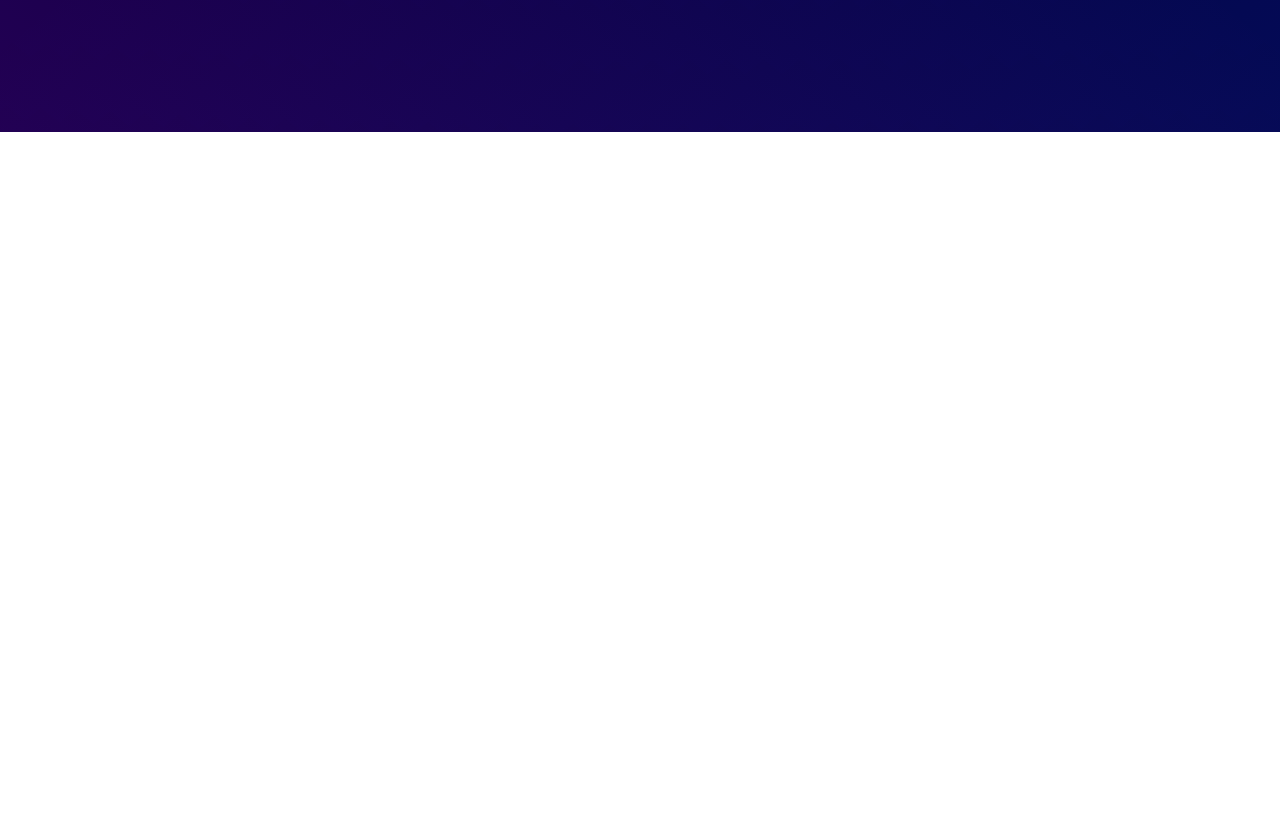
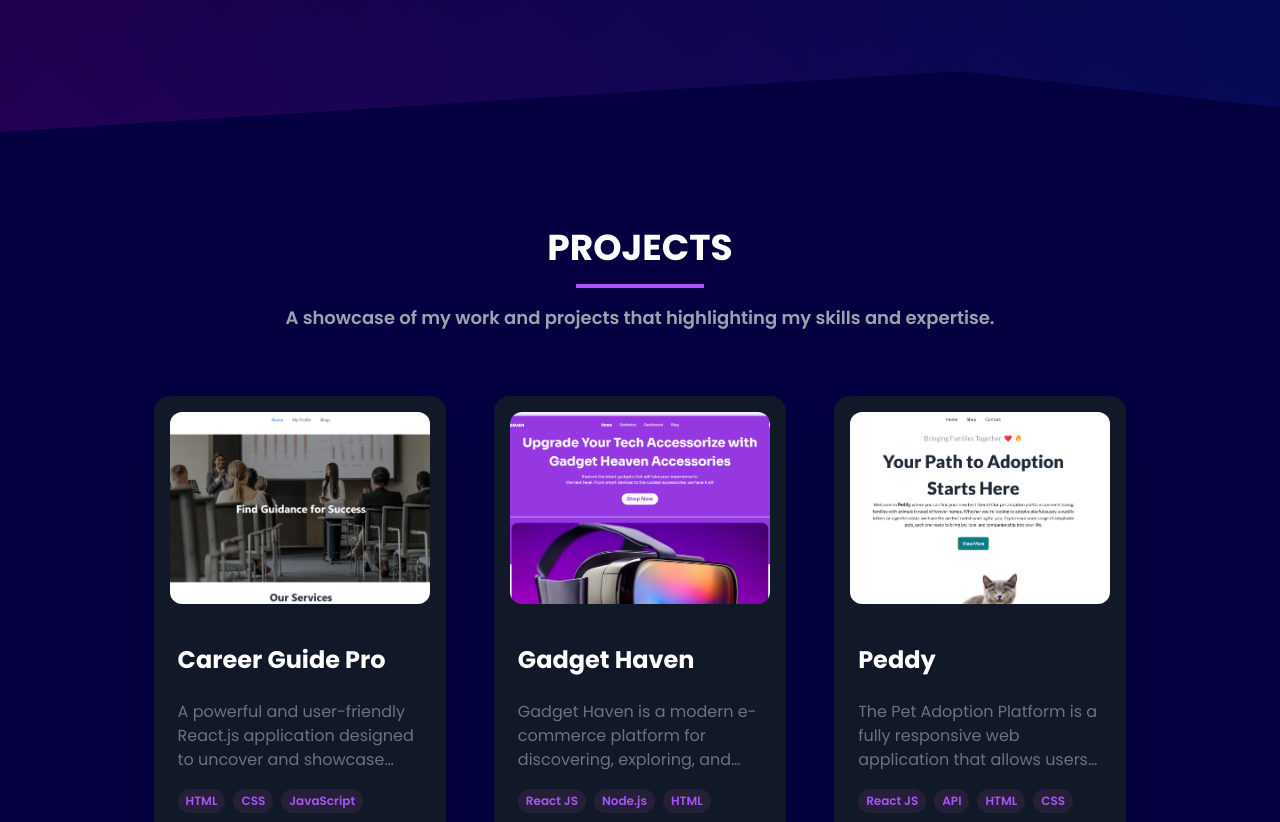
Before and after one commit to redoy-kumar/my-portfolio, a React (Vite) app: page / in a window 1280 px wide. Shown: the part 1960-2782 px from the top of the page. Before the commit the page ends 2092 px from the top, so only its background shows below. Built offline with nearby package versions, Linux system fonts and the light colour scheme.

Commit message:
project section done

```diff
--- a/src/components/Project/Project.jsx
+++ b/src/components/Project/Project.jsx
@@ -1,10 +1,87 @@
-import React from 'react';
+import React, { useState } from 'react';
+import { projects } from '../../constants';
 
 const Project = () => {
+    const [selectedProject, setSelectedProject] = useState(null);
+    const handleOpenModal = (project) => {
+        setSelectedProject(project);
+    };
+
+    const handleCloseModal = () => {
+        setSelectedProject(null);
+    }
+
     return (
-        <div>
+        <section id='projects' className='py-24 pb-24 px-[12vw] md:px-[7vw] lg:px-[12vw] font-sans relative'>
+            {/* Section Title */}
+            <div className='text-center mb-16 '>
+                <h2 className='text-4xl font-bold text-white'>PROJECTS</h2>
+                <div className='w-32 h-1 bg-purple-500 mx-auto mt-4'></div>
+                <p className='text-gray-400 mt-4 text-lg font-semibold'>A showcase of my work and projects that highlighting my skills and expertise.</p>
+            </div>
 
-        </div>
+
+            {/* Project List */}
+            <div className='grid gap-12 grid-cols-1 md:grid-cols-2 lg:grid-cols-3'>
+                {projects.map((project) => (
+                    <div key={project.id} onClick={() => handleOpenModal(project)} className='border-white bg-gray-900 backdrop-blur-md rounded-2xl shadow-2xl overflow-hidden cursor-pointer hover:shadow-purple-500/50 hover:-translate-y-2 transition-transform duration-300'>
+                        <div className='p-4'>
+                            <img src={project.image} alt={project.title} className='w-full h-48 object-cover rounded-xl' />
+                        </div>
+                        <div className='p-6'>
+                            <h3 className='text-2xl font-bold text-white mb-2'>{project.title}</h3>
+                            <p className='text-gray-500 mb-4 pt-4 line-clamp-3'>{project.description}</p>
+                            <div className='mb-4 '>
+                                {project.tags.map((tag, index) => (
+                                    <span key={index} className='inline-block bg-[#251f38] text-xs font-semibold text-purple-500 rounded-full px-2 py-1 mr-2 mb-2'>
+                                        {tag}
+                                    </span>
+                                ))}
+                            </div>
+                        </div>
+                    </div>
+                ))}
+            </div>
+
+            {/* Open selected project modal */}
+            {selectedProject && (
+                <div className='fixed inset-0 bg-black p-4 bg-opacity-90 flex items-center justify-center z-50'>
+                    <div className='bg-gray-900 rounded-xl p-8 shadow-2xl lg:w-[96%] w-[90%] max-w-2xl overflow-hidden relative'>
+                        <div className='flex justify-end'>
+                            <button onClick={handleCloseModal} className='text-white text-3xl font-bold hover:text-purple-500'>&times;</button>
+                        </div>
+                        <div className='flex flex-col'>
+                            <div className='w-full flex justify-center bg-gray-900 px-4 py-2'>
+                                <img src={selectedProject.image} alt={selectedProject.title} className='lg:w-full w-[96%] shadow-2xl object-contain rounded-xl' />
+                            </div>
+                            <div className='lg:p-4 p-2'>
+                                <h3 className='lg:text-2xl mb-2 text-md font-bold text-white'>{selectedProject.title}</h3>
+                            </div>
+                            <p className='text-gray-400 mb-6 lg:text-base text-xs'>{selectedProject.description}</p>
+                            <div className='flex flex-wrap gap-2 mb-4'>
+                                {selectedProject.tags.map((tag, index) => (
+                                    <span key={index} className=' bg-[#251f38] text-xs font-semibold text-purple-500 rounded-full px-2 py-1 mb-2'>
+                                        {tag}
+                                    </span>
+                                ))}
+                            </div>
+                            <div className='flex flex-wrap gap-4 mb-6'>
+                                {selectedProject.github && (
+                                    <a href={selectedProject.github} target='_blank' rel='noopener noreferrer' className='px-4 py-2 bg-purple-600 text-white rounded-lg hover:bg-purple-700 transition'>
+                                        Source Code
+                                    </a>
+                                )}
+                                {selectedProject.webapp && (
+                                    <a href={selectedProject.webapp} target='_blank' rel='noopener noreferrer' className='px-4 py-2 bg-green-600 text-white rounded-lg hover:bg-green-700 transition'>
+                                        Live Demo
+                                    </a>
+                                )}
+                            </div>
+                        </div>
+                    </div>
+                </div>
+            )}
+        </section>
     );
 };
 
--- a/src/components/Skills/Skills.jsx
+++ b/src/components/Skills/Skills.jsx
@@ -6,7 +6,7 @@ const Skills = () => {
     return (
         <section
             id="skills"
-            className="py-24 pb-24 px-[12vw] md:px-[7vw] lg:px-[20vw] font-sans bg-skills-gradient"
+            className="py-24 pb-24 px-[12vw] md:px-[7vw] lg:px-[20vw] font-sans bg-skills-gradient clip-path-custom"
         >
             {/* Section title */}
             <div className="text-center mb-8">
--- a/src/index.css
+++ b/src/index.css
@@ -10,3 +10,9 @@
 html{
     scroll-behavior: smooth;
 }
+
+@layer utilities{
+    .clip-path-custom{
+        clip-path: polygon(0 0, 100% 0, 100% 98%, 75% 95%, 0 100%);
+    }
+}
```
